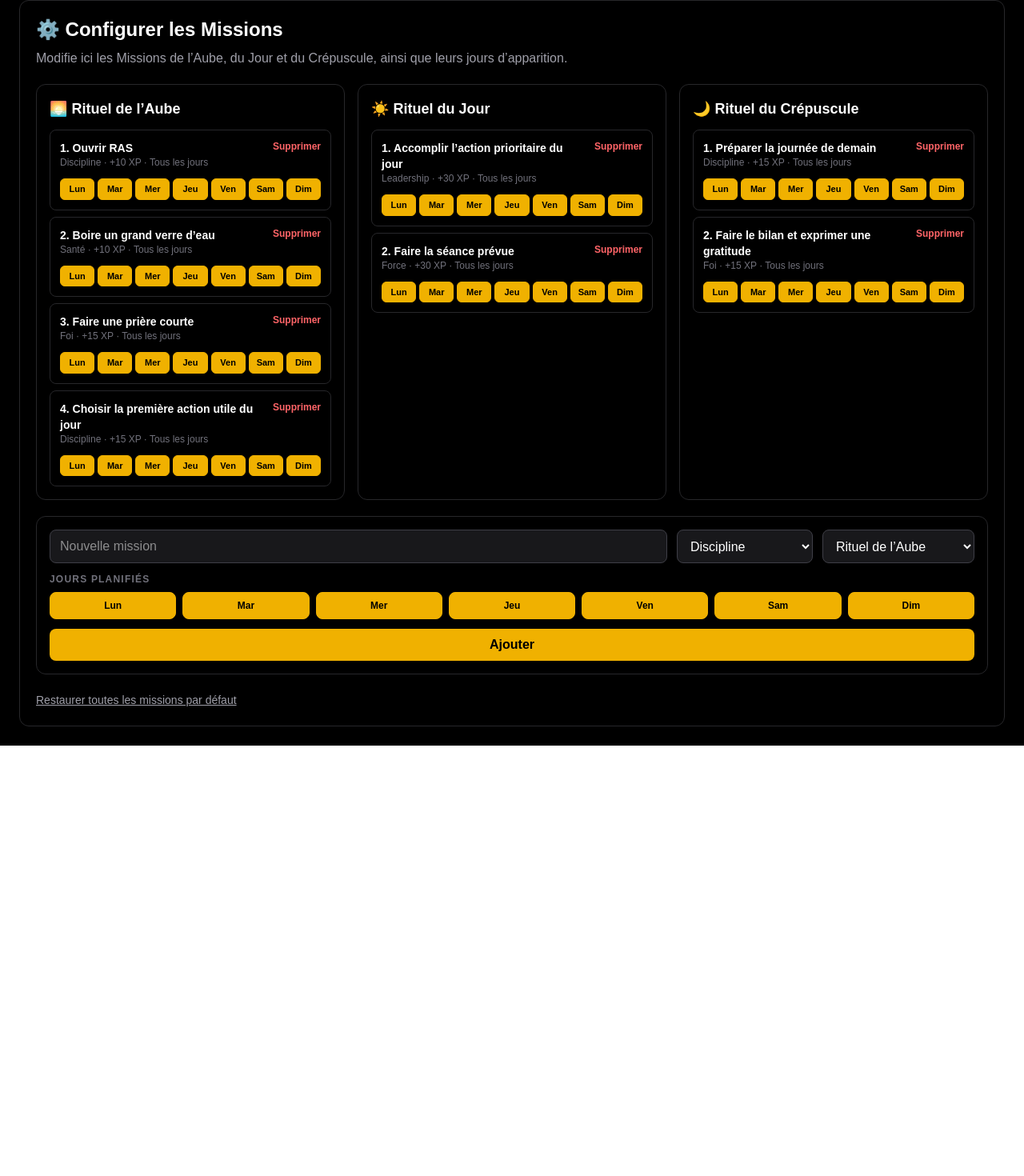
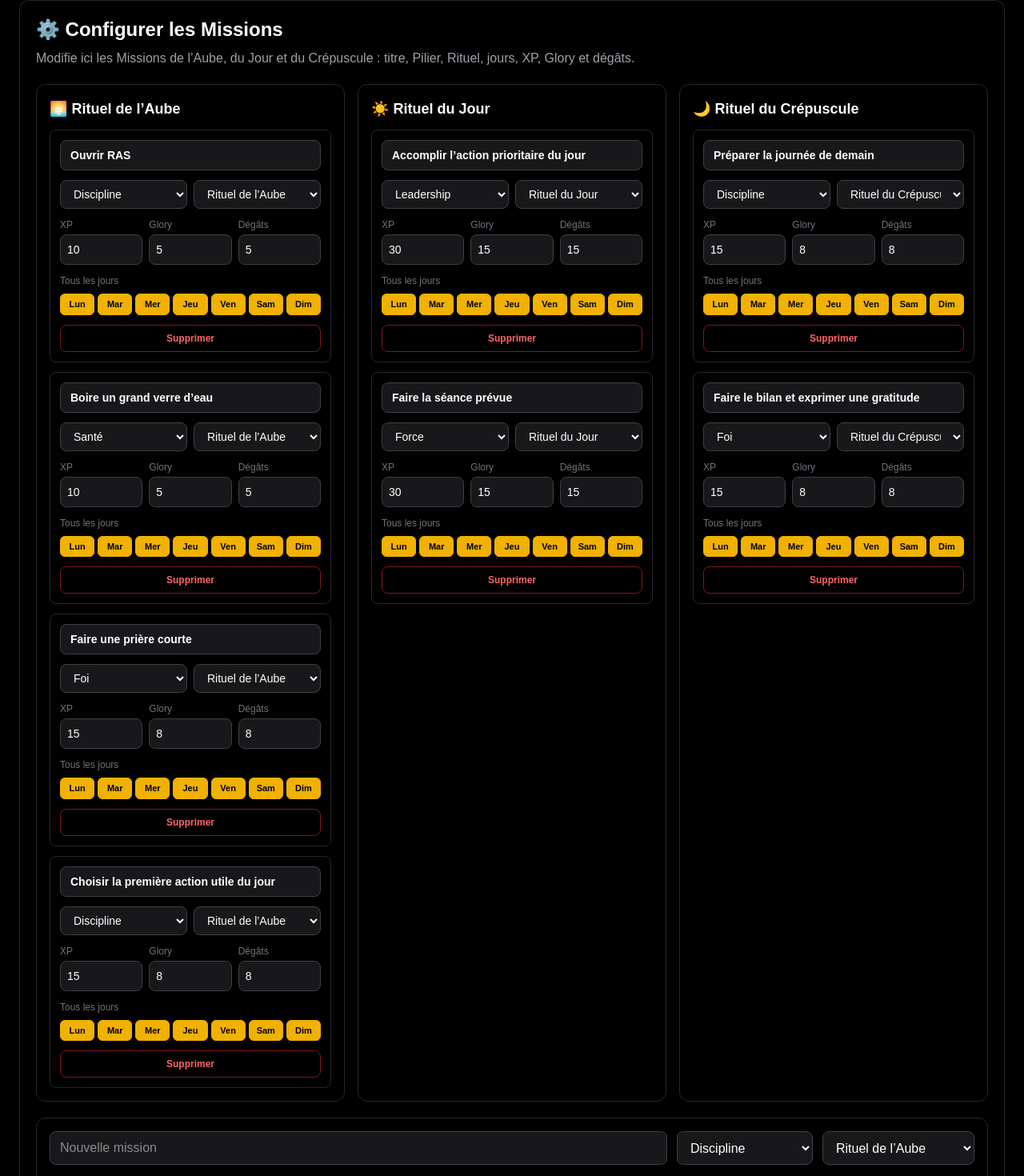
Before and after one commit to RobinWhitman/ras, a Next.js app: page /missions in a window 1280 px wide. Shown: the part 1054-2524 px from the top of the page at 80% size. Before the commit the page ends 1986 px from the top, so only its background shows below. Built offline with nearby package versions, Linux system fonts and the light colour scheme.

Commit message:
Macro Sprint 14 - Editeur complet de missions

```diff
--- a/src/app/missions/page.tsx
+++ b/src/app/missions/page.tsx
@@ -14,7 +14,7 @@ export default function MissionsPage() {
     accomplirMission,
     skipMission,
     addDailyMission,
-    updateMissionDays,
+    updateDailyMission,
     removeDailyMission,
     restoreDefaultMissions,
   } = useGame();
@@ -205,14 +205,14 @@ export default function MissionsPage() {
 
           <p className="mb-5 text-zinc-400">
             Modifie ici les Missions de l’Aube, du Jour et du
-            Crépuscule, ainsi que leurs jours d’apparition.
+            Crépuscule : titre, Pilier, Rituel, jours, XP, Glory et dégâts.
           </p>
 
           <MissionManager
             missions={save.dailyMissions}
             ritualStarted={ritualStarted}
             onAddMission={addDailyMission}
-            onUpdateMissionDays={updateMissionDays}
+            onUpdateMission={updateDailyMission}
             onRemoveMission={removeDailyMission}
             onRestoreDefaults={restoreDefaultMissions}
           />
--- a/src/components/dashboard/MissionManager.tsx
+++ b/src/components/dashboard/MissionManager.tsx
@@ -11,12 +11,12 @@ type MissionManagerProps = {
     title: string,
     pillar: Pillar,
     ritualId: string,
-    daysOfWeek: WeekDay[]
+    daysOfWeek: WeekDay[],
+    xp: number,
+    glory: number,
+    damage: number
   ) => void;
-  onUpdateMissionDays: (
-    missionId: string,
-    daysOfWeek: WeekDay[]
-  ) => void;
+  onUpdateMission: (mission: Mission) => void;
   onRemoveMission: (missionId: string) => void;
   onRestoreDefaults: () => void;
 };
@@ -53,9 +53,7 @@ function toggleWeekDay(daysOfWeek: WeekDay[], day: WeekDay) {
 }
 
 function formatDays(daysOfWeek: WeekDay[]) {
-  if (daysOfWeek.length === 7) {
-    return "Tous les jours";
-  }
+  if (daysOfWeek.length === 7) return "Tous les jours";
 
   return weekDays
     .filter((day) => daysOfWeek.includes(day.value))
@@ -63,26 +61,55 @@ function formatDays(daysOfWeek: WeekDay[]) {
     .join(", ");
 }
 
+function clampNumber(value: number) {
+  if (!Number.isFinite(value)) return 0;
+  return Math.max(0, Math.round(value));
+}
+
 export default function MissionManager({
   missions,
   ritualStarted,
   onAddMission,
-  onUpdateMissionDays,
+  onUpdateMission,
   onRemoveMission,
   onRestoreDefaults,
 }: MissionManagerProps) {
   const [title, setTitle] = useState("");
   const [pillar, setPillar] = useState<Pillar>("Discipline");
   const [ritualId, setRitualId] = useState("ritual-aube");
-  const [daysOfWeek, setDaysOfWeek] =
-    useState<WeekDay[]>(allWeekDays);
+  const [daysOfWeek, setDaysOfWeek] = useState<WeekDay[]>(allWeekDays);
+  const [xp, setXp] = useState(10);
+  const [glory, setGlory] = useState(5);
+  const [damage, setDamage] = useState(5);
 
   function handleSubmit(event: React.FormEvent<HTMLFormElement>) {
     event.preventDefault();
 
-    onAddMission(title, pillar, ritualId, daysOfWeek);
+    onAddMission(
+      title,
+      pillar,
+      ritualId,
+      daysOfWeek,
+      clampNumber(xp),
+      clampNumber(glory),
+      clampNumber(damage)
+    );
+
     setTitle("");
     setDaysOfWeek(allWeekDays);
+    setXp(10);
+    setGlory(5);
+    setDamage(5);
+  }
+
+  function updateMission(
+    mission: Mission,
+    updates: Partial<Mission>
+  ) {
+    onUpdateMission({
+      ...mission,
+      ...updates,
+    });
   }
 
   return (
@@ -116,40 +143,118 @@ export default function MissionManager({
                       Aucune mission.
                     </p>
                   ) : (
-                    <ul className="space-y-2">
-                      {ritualMissions.map((mission, index) => (
+                    <ul className="space-y-3">
+                      {ritualMissions.map((mission) => (
                         <li
                           key={mission.id}
                           className="space-y-3 rounded-lg border border-zinc-800 p-3"
                         >
-                          <div className="flex items-start justify-between gap-3">
+                          <input
+                            value={mission.title}
+                            onChange={(event) =>
+                              updateMission(mission, {
+                                title: event.target.value,
+                              })
+                            }
+                            className="w-full rounded-lg border border-zinc-700 bg-zinc-900 px-3 py-2 text-sm font-bold text-white"
+                          />
+
+                          <div className="grid gap-2 md:grid-cols-2">
+                            <select
+                              value={mission.pillar}
+                              onChange={(event) =>
+                                updateMission(mission, {
+                                  pillar: event.target.value as Pillar,
+                                })
+                              }
+                              className="rounded-lg border border-zinc-700 bg-zinc-900 px-3 py-2 text-sm text-white"
+                            >
+                              {pillars.map((item) => (
+                                <option key={item} value={item}>
+                                  {item}
+                                </option>
+                              ))}
+                            </select>
+
+                            <select
+                              value={mission.ritualId}
+                              onChange={(event) =>
+                                updateMission(mission, {
+                                  ritualId: event.target.value,
+                                })
+                              }
+                              className="rounded-lg border border-zinc-700 bg-zinc-900 px-3 py-2 text-sm text-white"
+                            >
+                              {rituals.map((item) => (
+                                <option key={item.id} value={item.id}>
+                                  {item.title}
+                                </option>
+                              ))}
+                            </select>
+                          </div>
+
+                          <div className="grid grid-cols-3 gap-2">
+                            <label className="text-xs text-zinc-500">
+                              XP
+                              <input
+                                type="number"
+                                min={0}
+                                value={mission.xp}
+                                onChange={(event) =>
+                                  updateMission(mission, {
+                                    xp: clampNumber(
+                                      Number(event.target.value)
+                                    ),
+                                  })
+                                }
+                                className="mt-1 w-full rounded-lg border border-zinc-700 bg-zinc-900 px-2 py-2 text-sm text-white"
+                              />
+                            </label>
+
+                            <label className="text-xs text-zinc-500">
+                              Glory
+                              <input
+                                type="number"
+                                min={0}
+                                value={mission.glory}
+                                onChange={(event) =>
+                                  updateMission(mission, {
+                                    glory: clampNumber(
+                                      Number(event.target.value)
+                                    ),
+                                  })
+                                }
+                                className="mt-1 w-full rounded-lg border border-zinc-700 bg-zinc-900 px-2 py-2 text-sm text-white"
+                              />
+                            </label>
+
+                            <label className="text-xs text-zinc-500">
+                              Dégâts
+                              <input
+                                type="number"
+                                min={0}
+                                value={mission.damage}
+                                onChange={(event) =>
+                                  updateMission(mission, {
+                                    damage: clampNumber(
+                                      Number(event.target.value)
+                                    ),
+                                  })
+                                }
+                                className="mt-1 w-full rounded-lg border border-zinc-700 bg-zinc-900 px-2 py-2 text-sm text-white"
+                              />
+                            </label>
+                          </div>
+
                           <div>
-                              <p className="text-sm font-semibold">
-                                {index + 1}. {mission.title}
-                              </p>
-
-                              <p className="text-xs text-zinc-500">
-                                {mission.pillar} · +{mission.xp} XP ·{" "}
+                            <p className="mb-2 text-xs text-zinc-500">
                               {formatDays(mission.daysOfWeek)}
                             </p>
-                            </div>
-
-                            <button
-                              type="button"
-                              onClick={() =>
-                                onRemoveMission(mission.id)
-                              }
-                              className="text-xs font-bold text-red-400"
-                            >
-                              Supprimer
-                            </button>
-                          </div>
 
                             <div className="grid grid-cols-7 gap-1">
                               {weekDays.map((day) => {
                                 const selected =
                                   mission.daysOfWeek.includes(day.value);
-
                                 const nextDays = toggleWeekDay(
                                   mission.daysOfWeek,
                                   day.value
@@ -161,10 +266,9 @@ export default function MissionManager({
                                     type="button"
                                     disabled={nextDays.length === 0}
                                     onClick={() =>
-                                    onUpdateMissionDays(
-                                      mission.id,
-                                      nextDays
-                                    )
+                                      updateMission(mission, {
+                                        daysOfWeek: nextDays,
+                                      })
                                     }
                                     className={
                                       selected
@@ -177,6 +281,15 @@ export default function MissionManager({
                                 );
                               })}
                             </div>
+                          </div>
+
+                          <button
+                            type="button"
+                            onClick={() => onRemoveMission(mission.id)}
+                            className="w-full rounded-lg border border-red-900 px-3 py-2 text-xs font-bold text-red-400"
+                          >
+                            Supprimer
+                          </button>
                         </li>
                       ))}
                     </ul>
@@ -223,6 +336,47 @@ export default function MissionManager({
               ))}
             </select>
 
+            <div className="grid grid-cols-3 gap-2 lg:col-span-3">
+              <label className="text-xs text-zinc-500">
+                XP
+                <input
+                  type="number"
+                  min={0}
+                  value={xp}
+                  onChange={(event) =>
+                    setXp(clampNumber(Number(event.target.value)))
+                  }
+                  className="mt-1 w-full rounded-lg border border-zinc-700 bg-zinc-900 px-3 py-2 text-white"
+                />
+              </label>
+
+              <label className="text-xs text-zinc-500">
+                Glory
+                <input
+                  type="number"
+                  min={0}
+                  value={glory}
+                  onChange={(event) =>
+                    setGlory(clampNumber(Number(event.target.value)))
+                  }
+                  className="mt-1 w-full rounded-lg border border-zinc-700 bg-zinc-900 px-3 py-2 text-white"
+                />
+              </label>
+
+              <label className="text-xs text-zinc-500">
+                Dégâts
+                <input
+                  type="number"
+                  min={0}
+                  value={damage}
+                  onChange={(event) =>
+                    setDamage(clampNumber(Number(event.target.value)))
+                  }
+                  className="mt-1 w-full rounded-lg border border-zinc-700 bg-zinc-900 px-3 py-2 text-white"
+                />
+              </label>
+            </div>
+
             <div className="lg:col-span-3">
               <p className="mb-2 text-xs font-bold uppercase tracking-widest text-zinc-500">
                 Jours planifiés
@@ -231,10 +385,7 @@ export default function MissionManager({
               <div className="grid grid-cols-7 gap-2">
                 {weekDays.map((day) => {
                   const selected = daysOfWeek.includes(day.value);
-                  const nextDays = toggleWeekDay(
-                    daysOfWeek,
-                    day.value
-                  );
+                  const nextDays = toggleWeekDay(daysOfWeek, day.value);
 
                   return (
                     <button
--- a/src/hooks/useGame.ts
+++ b/src/hooks/useGame.ts
@@ -19,7 +19,7 @@ import type {
 } from "@/types/game";
 
 const SAVE_KEY = "ras-save-v9";
-const CONFIG_VERSION = 3;
+const CONFIG_VERSION = 4;
 const activeBoss = bosses[0];
 
 const pillars: Pillar[] = [
@@ -39,7 +39,6 @@ function getTodayDate() {
 function getPreviousDate(date: string) {
   const previousDate = new Date(`${date}T12:00:00`);
   previousDate.setDate(previousDate.getDate() - 1);
-
   return previousDate.toLocaleDateString("fr-CA");
 }
 
@@ -47,15 +46,9 @@ function getWeekDay(date: string): WeekDay {
   return new Date(`${date}T12:00:00`).getDay() as WeekDay;
 }
 
-export function getMissionsForDate(
-  missions: Mission[],
-  date: string
-) {
+export function getMissionsForDate(missions: Mission[], date: string) {
   const weekDay = getWeekDay(date);
-
-  return missions.filter((mission) =>
-    mission.daysOfWeek.includes(weekDay)
-  );
+  return missions.filter((mission) => mission.daysOfWeek.includes(weekDay));
 }
 
 function createEmptyPillarProgress(): PillarProgress {
@@ -73,23 +66,19 @@ function createEmptyPillarProgress(): PillarProgress {
 function normalizeMission(mission: Mission): Mission {
   return {
     ...mission,
-    daysOfWeek:
-      mission.daysOfWeek?.length > 0
-        ? mission.daysOfWeek
-        : allWeekDays,
+    title: mission.title?.trim() || "Mission sans titre",
+    xp: Number.isFinite(mission.xp) ? Math.max(0, mission.xp) : 10,
+    glory: Number.isFinite(mission.glory) ? Math.max(0, mission.glory) : 5,
+    damage: Number.isFinite(mission.damage) ? Math.max(0, mission.damage) : 5,
+    daysOfWeek: mission.daysOfWeek?.length > 0 ? mission.daysOfWeek : allWeekDays,
   };
 }
 
 function cloneDefaultMissions(): Mission[] {
-  return defaultMissions.map((mission) =>
-    normalizeMission({ ...mission })
-  );
+  return defaultMissions.map((mission) => normalizeMission({ ...mission }));
 }
 
-function migrateMissions(
-  existingMissions: Mission[],
-  version: number
-): Mission[] {
+function migrateMissions(existingMissions: Mission[], version: number): Mission[] {
   const migratedMissions = existingMissions.map((mission) =>
     normalizeMission(mission)
   );
@@ -172,7 +161,6 @@ export function useGame() {
 
   useEffect(() => {
     const stored = localStorage.getItem(SAVE_KEY);
-
     if (!stored) return;
 
     const parsedSave = JSON.parse(stored) as Partial<SaveData>;
@@ -244,9 +232,7 @@ export function useGame() {
         completedMissionIds: [],
         skippedMissionIds: [],
         dayHistory: nextHistory,
-        currentStreak: streakStillAlive
-          ? storedSave.currentStreak
-          : 0,
+        currentStreak: streakStillAlive ? storedSave.currentStreak : 0,
       };
 
       setSave(newDaySave);
@@ -254,7 +240,6 @@ export function useGame() {
       setMessage(
         "Une nouvelle journée commence. La précédente rejoint les Archives."
       );
-
       return;
     }
 
@@ -262,10 +247,7 @@ export function useGame() {
     localStorage.setItem(SAVE_KEY, JSON.stringify(storedSave));
   }, []);
 
-  const activeMissions = getMissionsForDate(
-    save.dailyMissions,
-    save.currentDate
-  );
+  const activeMissions = getMissionsForDate(save.dailyMissions, save.currentDate);
 
   const resolvedMissionIds = [
     ...save.completedMissionIds,
@@ -285,13 +267,9 @@ export function useGame() {
     localStorage.setItem(SAVE_KEY, JSON.stringify(nextSave));
   }
 
-  function calculateStreak(
-    nextResolvedCount: number,
-    plannedMissionCount: number
-  ) {
+  function calculateStreak(nextResolvedCount: number, plannedMissionCount: number) {
     const dayCompleted =
-      plannedMissionCount > 0 &&
-      nextResolvedCount >= plannedMissionCount;
+      plannedMissionCount > 0 && nextResolvedCount >= plannedMissionCount;
 
     const today = getTodayDate();
 
@@ -306,9 +284,7 @@ export function useGame() {
     const yesterday = getPreviousDate(today);
 
     const currentStreak =
-      save.lastCompletedDate === yesterday
-        ? save.currentStreak + 1
-        : 1;
+      save.lastCompletedDate === yesterday ? save.currentStreak + 1 : 1;
 
     return {
       currentStreak,
@@ -354,13 +330,9 @@ export function useGame() {
     const nextResolvedCount =
       nextCompletedMissionIds.length + save.skippedMissionIds.length;
 
-    const dayCompleted =
-      nextResolvedCount >= activeMissions.length;
+    const dayCompleted = nextResolvedCount >= activeMissions.length;
 
-    const nextBossHp = Math.max(
-      save.bossHp - missionToComplete.damage,
-      0
-    );
+    const nextBossHp = Math.max(save.bossHp - missionToComplete.damage, 0);
 
     const bossJustDefeated =
       save.bossHp > 0 &&
@@ -373,10 +345,7 @@ export function useGame() {
 
     const bossReward = bossJustDefeated ? activeBoss.rewardGlory : 0;
 
-    const streak = calculateStreak(
-      nextResolvedCount,
-      activeMissions.length
-    );
+    const streak = calculateStreak(nextResolvedCount, activeMissions.length);
 
     updateSave({
       ...save,
@@ -385,10 +354,7 @@ export function useGame() {
       glory: save.glory + missionToComplete.glory + bossReward,
       dailyGlory: save.dailyGlory + missionToComplete.glory,
       bossHp: nextBossHp,
-      completedMissions: [
-        ...save.completedMissions,
-        completedMission,
-      ],
+      completedMissions: [...save.completedMissions, completedMission],
       completedMissionIds: nextCompletedMissionIds,
       pillarProgress: updatedPillarProgress,
       currentStreak: streak.currentStreak,
@@ -416,7 +382,6 @@ export function useGame() {
 
   function skipMission(missionId: string) {
     const mission = activeMissions.find((item) => item.id === missionId);
-
     if (!mission) return;
 
     if (
@@ -426,21 +391,14 @@ export function useGame() {
       return;
     }
 
-    const nextSkippedMissionIds = [
-      ...save.skippedMissionIds,
-      missionId,
-    ];
+    const nextSkippedMissionIds = [...save.skippedMissionIds, missionId];
 
     const nextResolvedCount =
       save.completedMissionIds.length + nextSkippedMissionIds.length;
 
-    const dayCompleted =
-      nextResolvedCount >= activeMissions.length;
+    const dayCompleted = nextResolvedCount >= activeMissions.length;
 
-    const streak = calculateStreak(
-      nextResolvedCount,
-      activeMissions.length
-    );
+    const streak = calculateStreak(nextResolvedCount, activeMissions.length);
 
     updateSave({
       ...save,
@@ -462,13 +420,14 @@ export function useGame() {
     title: string,
     pillar: Pillar,
     ritualId: string,
-    daysOfWeek: WeekDay[] = allWeekDays
+    daysOfWeek: WeekDay[] = allWeekDays,
+    xp = 10,
+    glory = 5,
+    damage = 5
   ) {
-    if (ritualStarted || !title.trim() || daysOfWeek.length === 0) {
-      return;
-    }
+    if (ritualStarted || !title.trim() || daysOfWeek.length === 0) return;
 
-    const newMission: Mission = {
+    const newMission: Mission = normalizeMission({
       id: `mission-${Date.now()}`,
       chapterId: "chapter-ras",
       bossId: "boss-chaos",
@@ -476,22 +435,16 @@ export function useGame() {
       ritualId,
       title: title.trim(),
       pillar,
-      xp: 10,
-      glory: 5,
-      damage: 5,
+      xp,
+      glory,
+      damage,
       daysOfWeek,
-    };
+    });
 
-    const ritualOrder = [
-      "ritual-aube",
-      "ritual-jour",
-      "ritual-crepuscule",
-    ];
+    const ritualOrder = ["ritual-aube", "ritual-jour", "ritual-crepuscule"];
 
     const updatedMissions = [...save.dailyMissions, newMission].sort(
-      (a, b) =>
-        ritualOrder.indexOf(a.ritualId) -
-        ritualOrder.indexOf(b.ritualId)
+      (a, b) => ritualOrder.indexOf(a.ritualId) - ritualOrder.indexOf(b.ritualId)
     );
 
     updateSave({
@@ -500,21 +453,15 @@ export function useGame() {
     });
   }
 
-  function updateMissionDays(
-    missionId: string,
-    daysOfWeek: WeekDay[]
-  ) {
-    if (ritualStarted || daysOfWeek.length === 0) return;
+  function updateDailyMission(updatedMission: Mission) {
+    if (ritualStarted) return;
+
+    const normalizedMission = normalizeMission(updatedMission);
 
     updateSave({
       ...save,
       dailyMissions: save.dailyMissions.map((mission) =>
-        mission.id === missionId
-          ? {
-              ...mission,
-              daysOfWeek,
-            }
-          : mission
+        mission.id === normalizedMission.id ? normalizedMission : mission
       ),
     });
   }
@@ -577,7 +524,7 @@ export function useGame() {
     accomplirMission,
     skipMission,
     addDailyMission,
-    updateMissionDays,
+    updateDailyMission,
     removeDailyMission,
     restoreDefaultMissions,
     resetGame,
```
Lines whose indentation alone changed are shown as unchanged.
